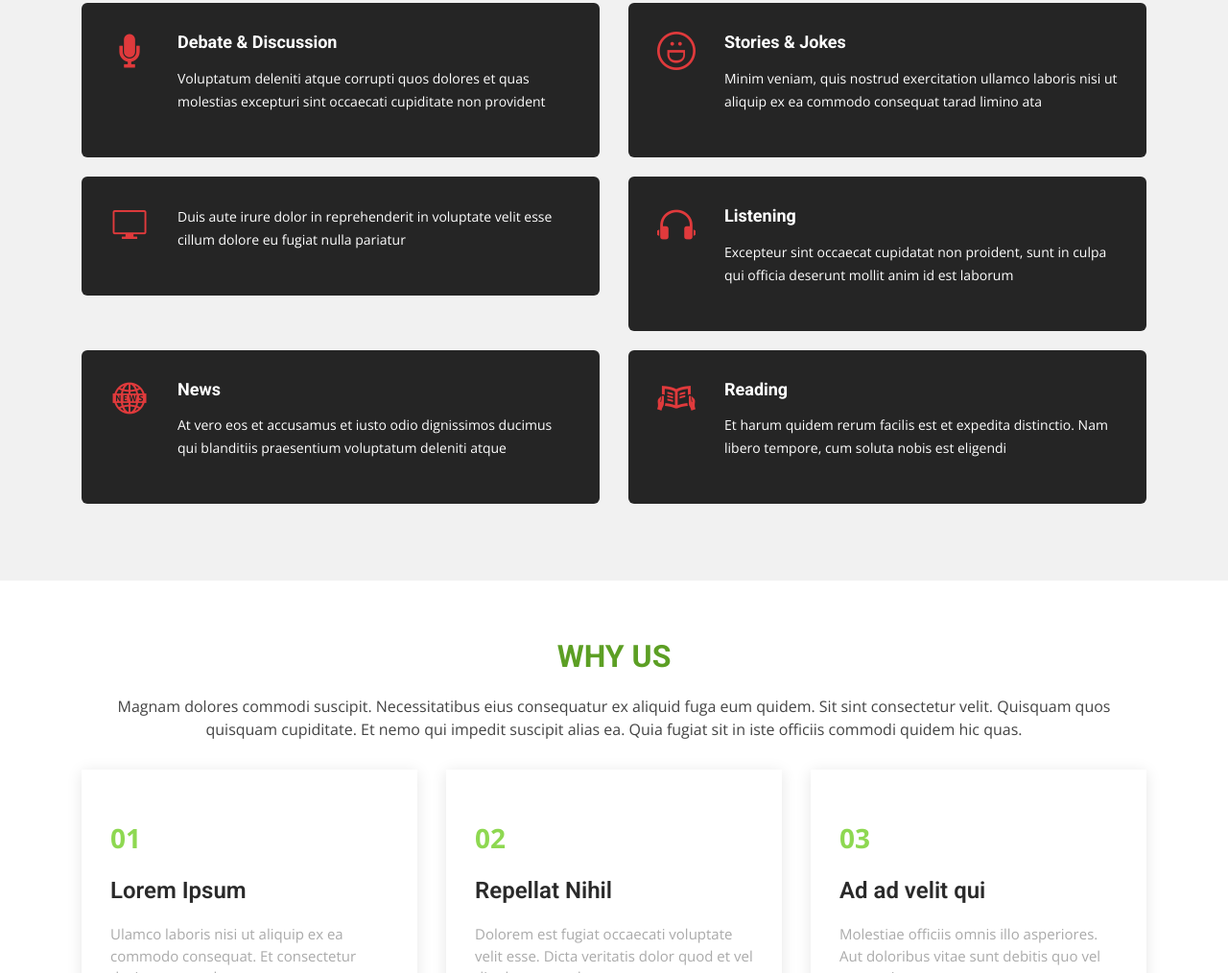
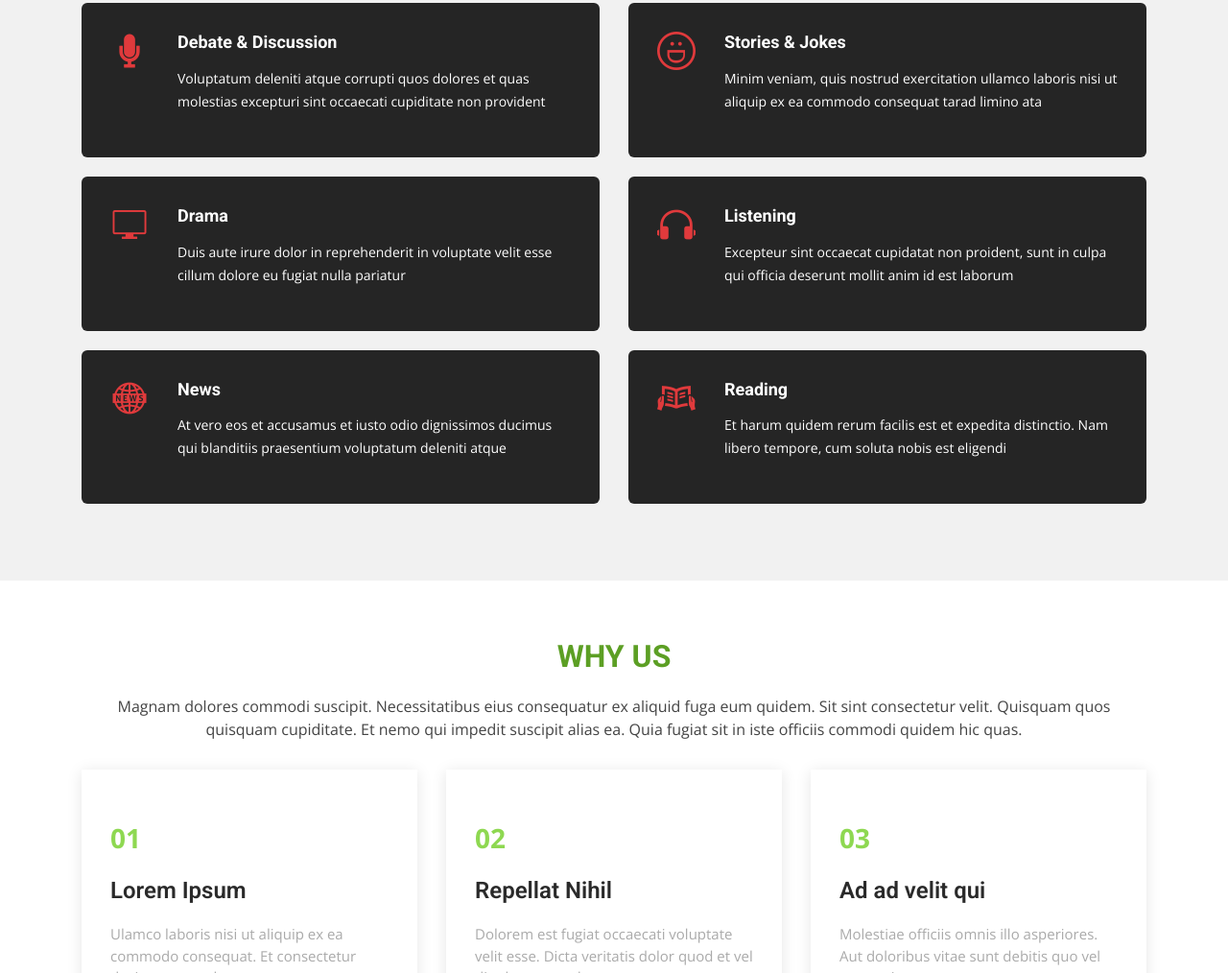
Before and after one commit to Armel97/Titigweti, a plain HTML site: page index.html in a window 1280 px wide. Shown: the part 1427-2441 px from the top of the page at 96% size. Drawn offline with nearby package versions, Linux system fonts and the light colour scheme.

Commit message:
Update index.html

```diff
--- a/index.html
+++ b/index.html
@@ -382,6 +382,7 @@
           <div class="col-md-6 mt-4 mt-md-0">
             <div class="icon-box" data-aos="fade-up" data-aos-delay="300">
               <i class="icofont-computer"></i>
+		                  <h4><a href="#">Drama</a></h4>
               <p>Duis aute irure dolor in reprehenderit in voluptate velit esse cillum dolore eu fugiat nulla pariatur</p>
             </div>
           </div>
```
